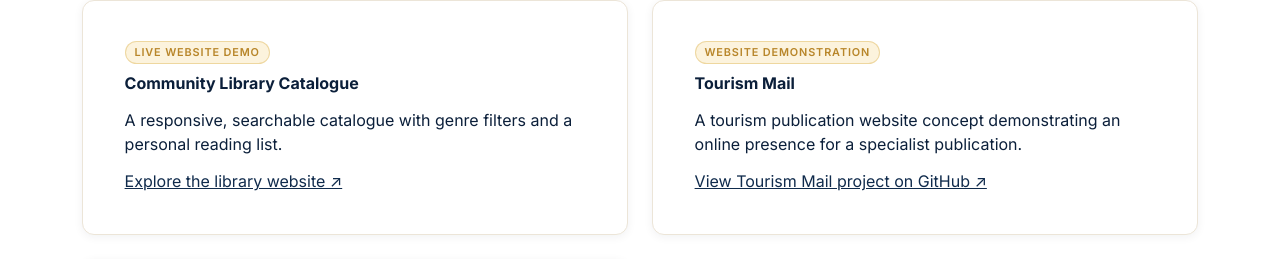
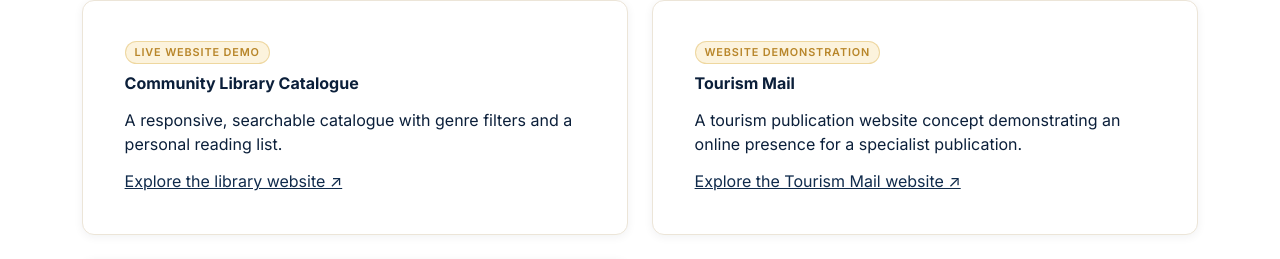
Before and after one commit to renevaservices/rene-va-services, a plain HTML site: page index.html in a window 1280 px wide. Shown: the part 2905-3164 px from the top of the page. Drawn offline with nearby package versions, Linux system fonts and the light colour scheme; a web font is replaced by a local one.

Commit message:
Link Tourism Mail portfolio to working GitHub Pages website

```diff
--- a/index.html
+++ b/index.html
@@ -361,7 +361,7 @@
                 <span class="sample-tag">Website demonstration</span>
                 <strong>Tourism Mail</strong>
                 <span>A tourism publication website concept demonstrating an online presence for a specialist publication.</span>
-                <a href="https://github.com/renevaservices/tourism-mail-website" target="_blank" rel="noopener noreferrer">View Tourism Mail project on GitHub ↗</a>
+                <a href="https://renevaservices.github.io/tourism-mail-website/" target="_blank" rel="noopener noreferrer">Explore the Tourism Mail website ↗</a>
               </span>
             </article>
           </div>
```
